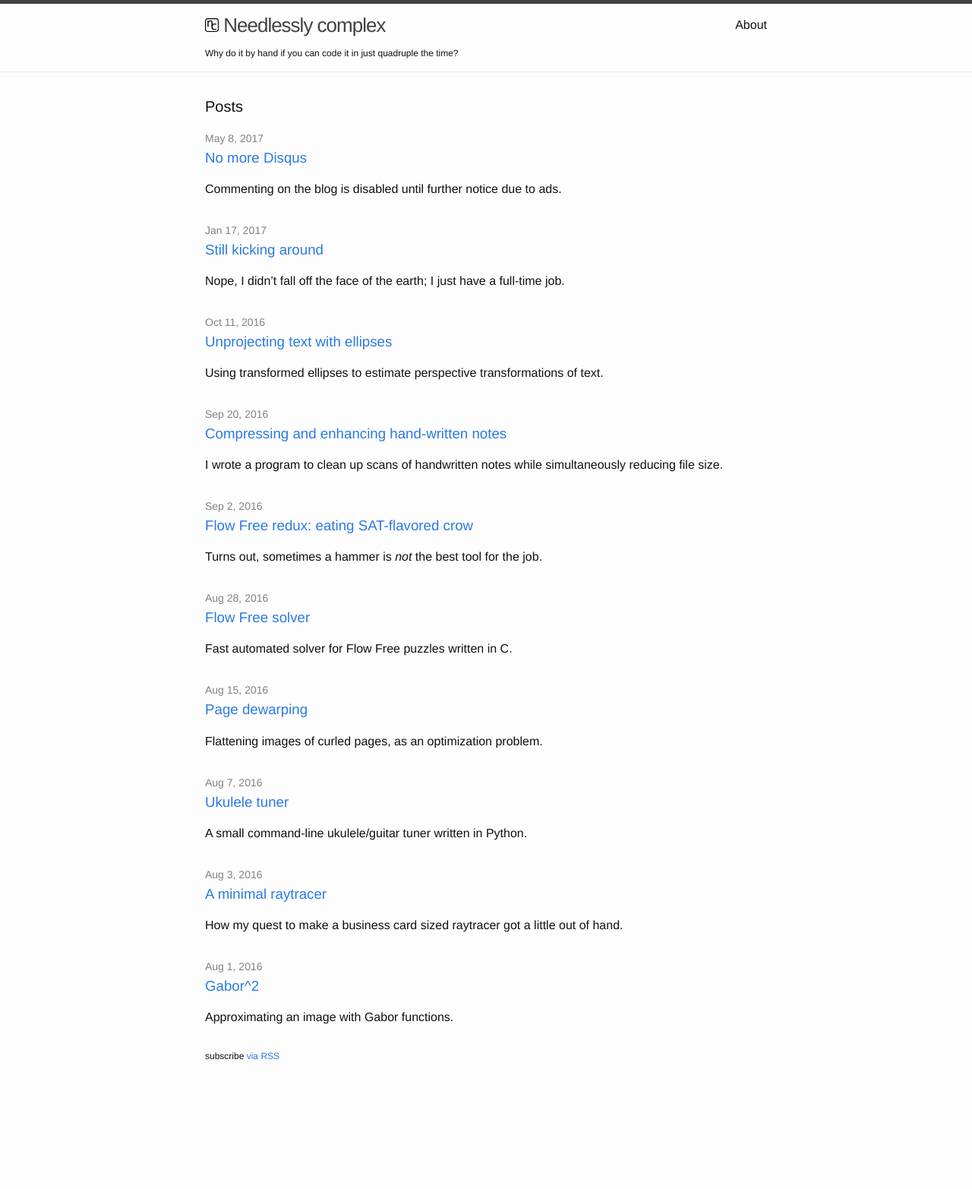
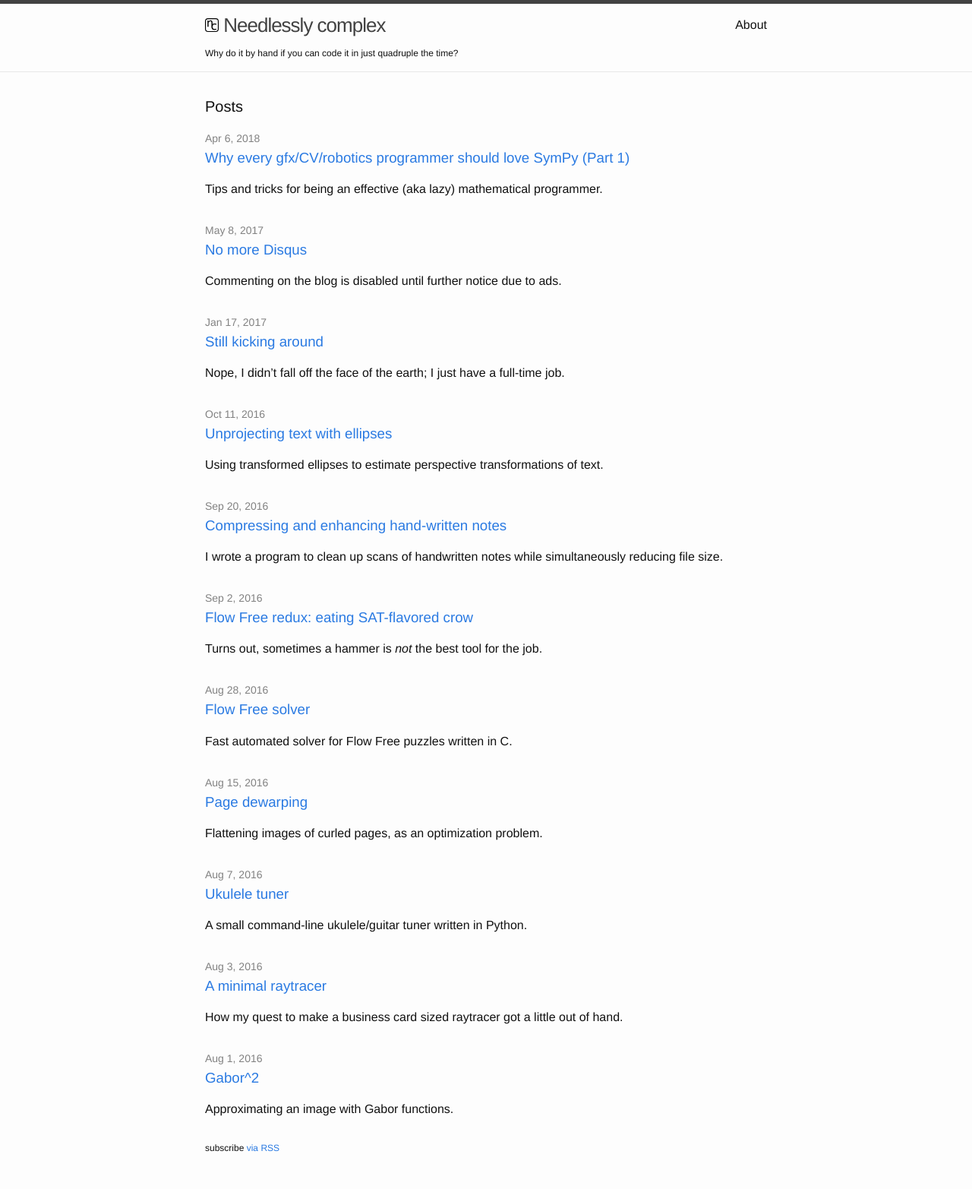
Before and after one commit to mzucker/mzucker.github.io, a Jekyll site: the page built from index.html, in a window 1280 px wide. Shown: the whole page at 76% size. Built offline with Jekyll 4.4.1, drawn with Linux system fonts in a browser that asks for light colours; before the commit the page ends 1444 px from its top, so only the background shows below that; some of the changed lines change nothing that is shown.

Commit message:
added part 1 sympy post

```diff
--- /dev/null
+++ b/_posts/2018-04-06-why-every-gfx-cv-robotics-programmer-should-love-sympy.md
@@ -0,0 +1,424 @@
+---
+layout: post
+title: Why every gfx/CV/robotics programmer should love SymPy (Part 1)
+image: /images/sympy/teaser.png
+---
+
+Tips and tricks for being an effective (aka lazy) mathematical programmer.
+
+**If you're looking for
+[a basic tutorial of SymPy](http://docs.sympy.org/latest/tutorial/index.html),
+this is not the best place to begin.** Instead, my goal is to provide
+a series of case studies of actual instances where I've used symbolic
+math in "real-world" projects.[^1] Part 1 (this post) will cover
+equation solving using SymPy. A future post will delve further into
+derivatives and gradients.
+
+[^1]: ...to the extent that making pretty pictures on a computer screen is a "real-world" use-case.
+
+
+Who should read this, what's SymPy, and why do I care?
+======================================================
+
+This series of posts assumes a working knowledge of linear algebra,
+trigonometry, and derivatives, as well as familiarity with programming
+in Python. The target audience is coders working in math-heavy domains
+who occasionally need to:
+
+  - solve systems of (possibly nonlinear) equations
+  - figure out expressions for derivatives and gradients
+  - verify their code agrees with an analytic solution
+
+I routinely use [SymPy](http://www.sympy.org/) to do all of these. From its own description,
+
+  > SymPy is a Python library for symbolic mathematics. It aims to
+  > become a full-featured computer algebra system (CAS) while keeping
+  > the code as simple as possible in order to be comprehensible and
+  > easily extensible. SymPy is written entirely in Python.
+
+The crux of symbolic mathematics is defining variables that, instead
+of storing a particular integer or string, are abstract
+placeholders for mathematical quantities. We can reason about these
+placeholder variables just as we can reason about the equation $$y =
+mx + b$$ without needing to know the particlar values of $$y$$, $$m$$,
+$$x$$ or $$b$$.
+
+Getting started with symbolic math can be awkward because it goes
+against our experience as programmers of a variable being a "storage
+slot" that holds a concrete value; however, it's a powerful framework
+because abstract symbol manipulation is exactly how we do
+pencil-and-paper math.
+
+You can think of a Computer Algebra System (CAS) as combining these
+symbols with a set of
+[production rules](https://en.wikipedia.org/wiki/Production_(computer_science))
+or [inference rules](https://en.wikipedia.org/wiki/Rule_of_inference)
+that represent the laws of mathematics. So if you feed your CAS an
+equation of the form $$3x = 12y$$, it "knows" that it can multiply
+both sides by $$\frac{1}{3}$$ to obtain $$x = 4y$$.
+
+Now add to that knowledge every trig identity you've ever forgotten
+from high school, all of the exp/log identities, rules for limits,
+derivatives (including chain rule, product rule, etc.) and integrals,
+and you can begin to see why this type of software might be
+particularly useful.
+
+Case study 1: finding the general form of a function and its inverse
+====================================================================
+
+When I was studying
+[approximately area-preserving cube-to-sphere projections](https://www.shadertoy.com/view/XdlfDl)
+for
+[cool procedural texturing applications](https://www.shadertoy.com/view/MtBGRD),
+I came across a function designed by
+[Cass Everitt](https://twitter.com/casseveritt) designed to
+prewarp cube faces in order to equalize projected area for cubemap textures.
+
+<div class="center-threequarters">
+<blockquote class="twitter-tweet" data-lang="en"><p lang="en" dir="ltr">I like this cube distortion function. Better sampling in the center of each face, and hardware cheap. <a href="http://t.co/8Yj5lkquXV">pic.twitter.com/8Yj5lkquXV</a></p>&mdash; Cass Everitt (@casseveritt) <a href="https://twitter.com/casseveritt/status/550483976243412993?ref_src=twsrc%5Etfw">January 1, 2015</a></blockquote>
+<script async src="https://platform.twitter.com/widgets.js" charset="utf-8"></script>
+</div>
+
+In case you can't see the tweet above, the forward and inverse functions are given by:
+
+$$
+\begin{align}
+y & =  1.5x - 0.5 x^2 \\
+x & =  1.5 - 0.5 \sqrt{ 9 - 8y }
+\end{align}
+$$
+
+(Note I swap the roles of $$x$$ and $$y$$ in the second equation to
+make the forward/inverse relationship clearer.)  Everitt also has a
+[github repo](https://github.com/casseveritt/projection/blob/ee0c792a748d6786ce6010d839f4f1f43e71184b/envmap.h#L197)
+where you can find a similar-looking forward/inverse pair:
+
+$$
+\begin{align}
+y & = 1.375 x - 0.375 x^2 \\
+x & = 1.833333 - 0.16666667 \sqrt{ 121.0 - 96.0 y }
+\end{align}
+$$
+
+Looking at these two pairs, I suspected they were two particular cases
+of some more general formula.
+
+{:.info}
+**Goal:** derive the general formula for the forward and inverse mapping from
+these two examples.
+
+Well, looking at the forward equations, we can guess that the general
+form for the forward function is
+
+$$
+y = k x - (k - 1) x^2
+$$
+
+for some $$k > 1$$. Actually, that makes sense for the domain
+$$[0, 1]$$ because when $$x = 0$$, we get $$y = 0$$, and when $$x =
+1$$ we get $$y = 1$$, so the center and edge of the cube map are fixed
+in place.
+
+What's the inverse of this little quadratic function? We could find it
+[by hand](https://en.wikipedia.org/wiki/Quadratic_formula), but let's just fire up SymPy:
+
+~~~ python
+from __future__ import print_function # still using Python 2.7
+import sympy
+
+# create a symbolic variable for each symbol in our equation
+y, x, k = sympy.symbols('y, x, k', real=True)
+
+# define the equation y = kx - (1-k)x^2
+fwd_equation = sympy.Eq(y, k*x - (k - 1)*x**2)
+
+# solve the equation for x and print solutions
+inverse = sympy.solve(fwd_equation, x)
+print('found {} solutions for x:'.format(len(inverse)))
+print('\n'.join([str(s) for s in inverse]))
+~~~
+
+It outputs
+
+~~~
+found 2 solutions for x:
+(k - sqrt(k**2 - 4*k*y + 4*y))/(2*(k - 1))
+(k + sqrt(k**2 - 4*k*y + 4*y))/(2*(k - 1))
+~~~
+
+Let's see how that first solution looks when we substitute in $$k =
+1.5$$ or $$k = 1.375$$:
+
+~~~ python
+print(inverse[0].subs(k, 1.5).simplify())
+print(inverse[0].subs(k, 1.375).simplify())
+~~~
+
+This gives
+
+~~~
+-1.0*sqrt(-2.0*y + 2.25) + 1.5
+-1.33333333333333*sqrt(-1.5*y + 1.890625) + 1.83333333333333
+~~~
+
+Although these aren't identical to the formulas Everitt
+provides, plotting them over the $$[0, 1]$$ range for $$y$$ reveals
+they are equivalent. So we've accomplished our goal of finding
+the general forward and inverse functions.
+
+Let's conclude this example with a nice trick for any users
+of LaTeX or [MathJax](https://www.mathjax.org/): we'll ask
+SymPy to typeset the inverse formula for us.
+
+~~~ python
+print('x =', sympy.latex(inverse[0]))
+~~~
+
+It gives the output
+
+~~~
+x = \frac{1}{2 \left(k - 1\right)} \left(k - \sqrt{k^{2} - 4 k y + 4 y}\right)
+~~~
+
+The result looks like this:
+
+$$
+x = \frac{1}{2 \left(k - 1\right)} \left(k - \sqrt{k^{2} - 4 k y + 4 y}\right)
+$$
+
+Now you can write a Python script to spit its output directly into your
+next graphics paper!
+
+
+Case study 2: solving systems of equations
+==========================================
+
+For my [Wythoff explorer](https://www.shadertoy.com/view/Md3yRB) shader
+on Shadertoy (pictured below),
+
+[![Wythoff explorer shader screenshot](/images/sympy/wythoff.png)](https://www.shadertoy.com/view/Md3yRB){: .center-threequarters .border }
+
+all of the rendering begins by constructing a triangle on the unit
+sphere with angles of $$p$$, $$q$$, and $$r$$ (these angles are set by
+the spin boxes surrounding the numbers in the graphic above). Call the
+corresponding vertices of this triangle $$P$$, $$Q$$, and $$R$$.
+
+{:.info}
+**Goal:** solve for these vertices such that the desired angles are formed.
+
+The sides of a spherical triangle on the unit sphere can be
+represented as planes passing through the origin, therefore we can
+represent each side using only its unit-length normal vector
+$$\ell$$. Call the three sides $$\ell_P$$, $$\ell_Q$$, and $$\ell_R$$
+according to which angle they lie opposite from.
+
+To pin down the triangle on the sphere, let's fix $$P = (0, 0, 1)$$
+and also fix $$\ell_R = (1, 0, 0)$$ to be normal to the $$x$$-axis.
+Note that $$\ell_R$$ passes through $$P$$ by construction because
+$$P \bullet \ell_R = 0$$. Overall, the situation looks like this:
+
+![a spherical triangle diagram](/images/sympy/stri.png){: .center-half}
+
+Our solution strategy will be to find the remaining *sides* of the
+triangle $$\ell_Q$$ and $$\ell_P$$, and then solve for the points from
+there because we can just write
+
+$$
+Q = \frac{\ell_P \times \ell_R}{\| \ell_P \times \ell_R \|}\ , \quad\quad\quad
+R = \frac{\ell_Q \times \ell_P}{\| \ell_Q \times \ell_P \|}
+$$
+
+That is, $$Q$$ and $$R$$ are the unit vectors lying on the
+intersections of the respective edges shown above.
+
+So now let's solve for $$\ell_Q = (x_1, y_1, z_1)$$. We will tell SymPy
+to find the values of $$x_1, y_1, z_1$$ that satisfy three constraints:
+
+  - the edge $$\ell_Q$$ contains $$P$$.
+  - the dihedral angle formed by the planes with normals $$\ell_Q$$ and $$\ell_R$$ is $$p$$.
+  - $$\ell_Q$$ is a unit vector.
+
+Note that taking the dot product of two planes' normal vectors gives
+the negative cosine of their dihedral angle, so the middle constraint
+above can be expressed as $$\ell_Q \bullet \ell_R = -\cos p$$.  Here's
+the corresponding SymPy code:
+
+~~~ python
+from __future__ import print_function # still using Python 2.7
+import sympy
+
+# create some symbols for angles
+p, q, r = sympy.symbols('p, q, r', real=True)
+
+# create some symbols for unknown elements of lQ
+x1, y1, z1 = sympy.symbols('x1, y1, z1')
+
+# define vectors we know so far
+P = sympy.Matrix([0, 0, 1])
+lR = sympy.Matrix([1, 0, 0])
+lQ = sympy.Matrix([x1, y1, z1])
+
+lQ_equations = [
+    sympy.Eq(lQ.dot(P), 0),              # lQ contains P
+    sympy.Eq(lQ.dot(lR), -sympy.cos(p)), # angle at point P
+    sympy.Eq(lQ.dot(lQ), 1)              # lQ is a unit vector
+]
+
+S = sympy.solve(lQ_equations, x1, y1, z1, dict=True, simplify=True)
+print('found {} solutions for lQ:'.format(len(S)))
+print('\n'.join([sympy.pretty(sln) for sln in S])) # ask for pretty output
+
+lQ = lQ.subs(S[1])
+print('now lQ is {}'.format(lQ))
+~~~
+
+...and its output (note fancy Unicode subscripts thanks to `sympy.pretty`):
+
+~~~
+found 2 solutions for lQ:
+{x₁: -cos(p), y₁: -│sin(p)│, z₁: 0}
+{x₁: -cos(p), y₁: │sin(p)│, z₁: 0}
+now lQ is Matrix([[-cos(p)], [Abs(sin(p))], [0]])
+~~~
+
+A couple notes about the code above: we define symbols using
+`real=True` because it enables some trigonometric simplifications that
+SymPy won't apply if it thinks variables might be complex numbers
+(which is the default assumption). Also we provide `sympy.solve` the
+options `dict=True` and `simplify=True` -- the former provides the
+solutions as a list of Python dictionaries that are easy to use with
+`subs`, and the latter because it applies useful trig identities like
+$$\cos^2 \theta + \sin^2 \theta = 1$$ (which was actually needed to
+get a succinct solution here).
+
+One of SymPy's quirks is that it sometimes adds extraneous details to
+solutions like the absolute value above (not needed here because $$
+\pm \sin p $$ and $$ \pm | \sin p | $$ are equivalent sets of values).
+Removing these is quick once you notice them. Here's the code to
+get rid of the stray `Abs`:
+
+~~~ python
+lQ = lQ.subs(sympy.Abs(sympy.sin(p)), sympy.sin(p))
+print('after subbing out abs, lQ is {}'.format(lQ))
+~~~
+
+...once more, the output:
+
+~~~
+after subbing out abs, lQ is Matrix([[-cos(p)], [sin(p)], [0]])
+~~~
+
+This raises the important point that **using a CAS is not always a
+turn-key operation.** It's better to think of it more as a
+collaboration or conversation between you and the computer. It's great
+at blindly applying rules, but doesn't always know exactly what you
+want. So you write your program incrementally, working with the CAS as
+you go. It's the perfect use case for the
+[read-eval-print loop (REPL)](https://en.wikipedia.org/wiki/Read%E2%80%93eval%E2%80%93print_loop)
+or even an interactive Python shell like
+[Jupyter Notebook](http://jupyter.org/).
+
+Anyways, let's manually verify that the solution worked. This is
+absolutely unnecessary because `sympy.solve` doesn't return
+incorrect solutions, but it can be a nice sanity check, and the code
+is short, anyways:
+
+~~~ python
+print('checking our work:')
+print('  lQ . P  =', lQ.dot(P))
+print('  lQ . lR =', lQ.dot(lR))
+print('  lQ . lQ =', lQ.dot(lQ)))
+~~~
+
+Gives the output:
+
+~~~
+  lQ . P  = 0
+  lQ . lR = -cos(p)
+  lQ . lQ = sin(p)**2 + cos(p)**2
+~~~
+
+Oops, looks like that last item could be simplified. Let's try that again:
+
+~~~ python
+print('  lQ . lQ =', lQ.dot(lQ).simplify())
+~~~
+
+It yields
+
+~~~
+  lQ . lQ = 1
+~~~
+
+Phew. All the constraints were satisfied, and I got
+to show you `sympy.simplify` in action.
+
+Now we can go through a similar process to solve for $$\ell_P$$,
+except this time we will explicitly encode the unit-length constraint
+into its $$z$$-coordinate.[^2]
+
+[^2]: If we specified this constraint as a third equation and unknown, SymPy would find multiple solutions; this just gives us a single, more concise expression.
+
+~~~ python
+x2, y2 = sympy.symbols('x2, y2')
+z2 = sympy.sqrt(1 - x2**2 - y2**2)
+
+lP = sympy.Matrix([x2, y2, z2])
+print('||lP||^2 =', lP.dot(lP))
+
+lP_equations = [
+    sympy.Eq(lP.dot(lR), -sympy.cos(q)),
+    sympy.Eq(lP.dot(lQ), -sympy.cos(r)),
+]
+
+S = sympy.solve(lP_equations, x2, y2, dict=True, simplify=True)
+print('got {} solutions for lP'.format(len(S)))
+print('\n'.join([sympy.pretty(sln) for sln in S]))
+
+lP = lP.subs(S[0])
+print('now lP is {}'.format(lP))
+~~~
+
+And the output (now with fancy ASCII fractions thanks to `sympy.pretty`):
+
+~~~
+||lP||^2 = 1
+got 1 solutions for lP
+⎧                 -(cos(p)⋅cos(q) + cos(r)) ⎫
+⎨x₂: -cos(q), y₂: ──────────────────────────⎬
+⎩                           sin(p)          ⎭
+now lP is Matrix([[-cos(q)], [-(cos(p)*cos(q) + cos(r))/sin(p)], [sqrt(-(cos(p)*cos(q) + cos(r))**2/sin(p)**2 - cos(q)**2 + 1)]])
+~~~
+
+Here's the relvant GLSL snippet from the shader linked above,
+reflecting the full solution we obtained:
+
+~~~ glsl
+vec3 lr = vec3(1, 0, 0);
+vec3 lq = vec3(-cp, sp, 0);
+vec3 lp = vec3(-cq, -(cr + cp*cq)/sp, 0);
+lp.z = sqrt(1.0 - dot(lp.xy, lp.xy));
+
+vec3 P = normalize(cross(lr, lq));
+vec3 Q = normalize(cross(lp, lr));
+vec3 R = normalize(cross(lq, lp));
+~~~
+
+Yeah, I know this is all fundamentally linear algebra and trig, but
+for me, coding it up in SymPy can be *much* faster than
+pencil-and-paper derivation, and it's guaranteed to be correct -- provided
+I set up the problem faithfully in the first place.
+
+Next time...
+============
+
+That's the end of part 1! Next time we're going to take an in-depth
+look at using SymPy to compute symbolic derivatives and gradients,
+with applications in nonlinear least squares and deriving probability
+density functions. Stay tuned!
+
+Please take your questions/comments to this twitter thread:
+
+<div class="center-threequarters">
+TODO: add tweet
+</div>
--- a/_sass/_base.scss
+++ b/_sass/_base.scss
@@ -230,6 +230,13 @@ pre {
     border: 1px solid black;
 }
 
+.center-quarter
+{
+    margin: 0 auto;
+    display: block;
+    width: 25%;
+}
+
 .center-half
 {
     margin: 0 auto;
@@ -242,6 +249,13 @@ pre {
     margin: 0 auto;
     display: block;
     width: 75%;
+}
+
+.info
+{
+  background-color: #dfd;
+  padding: 10px;
+  font-style: italic;
 }
 
 
```
Also changed, not shown: _config.yml (line endings or trailing spaces), images/sympy/stri.png (added), images/sympy/teaser.png (added), images/sympy/wythoff.png (added).
